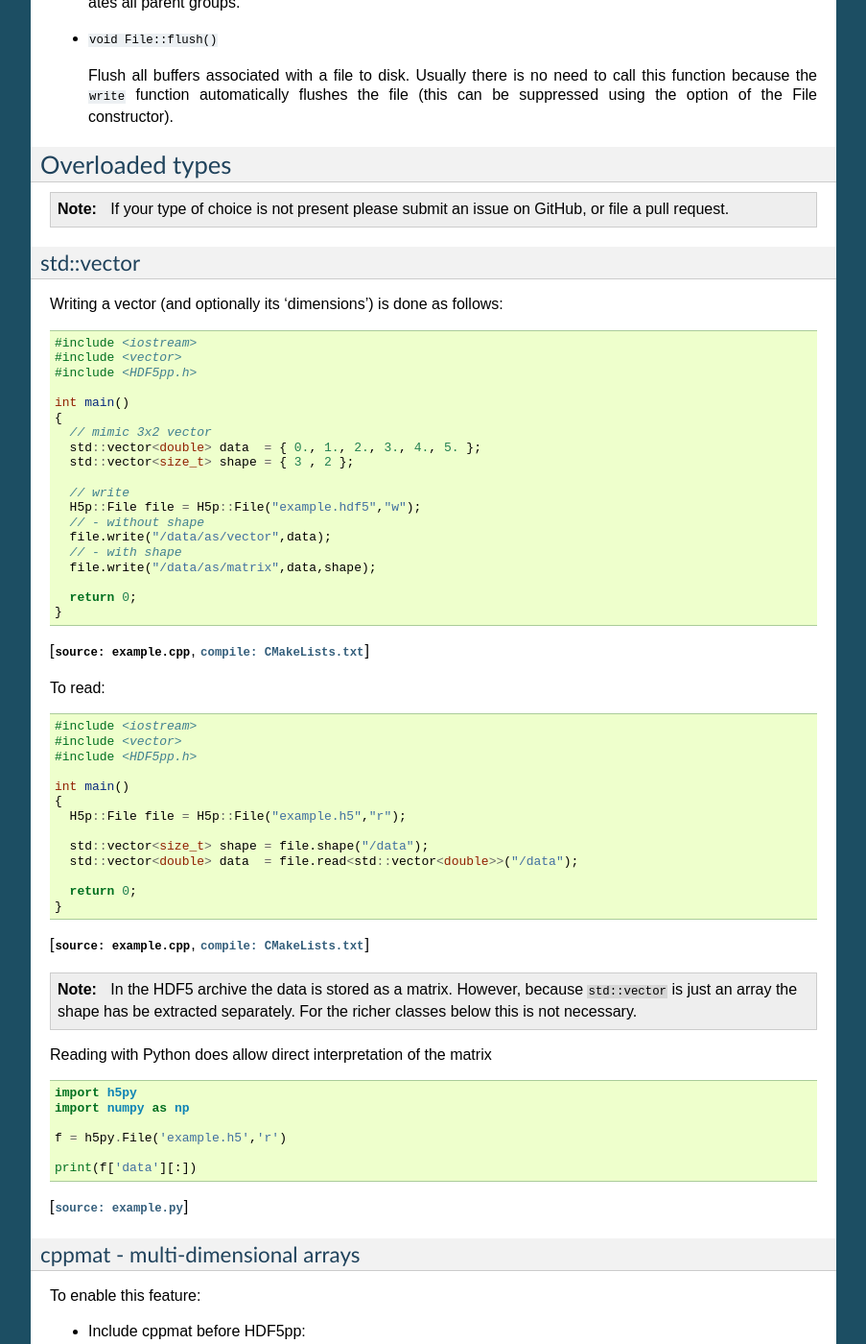
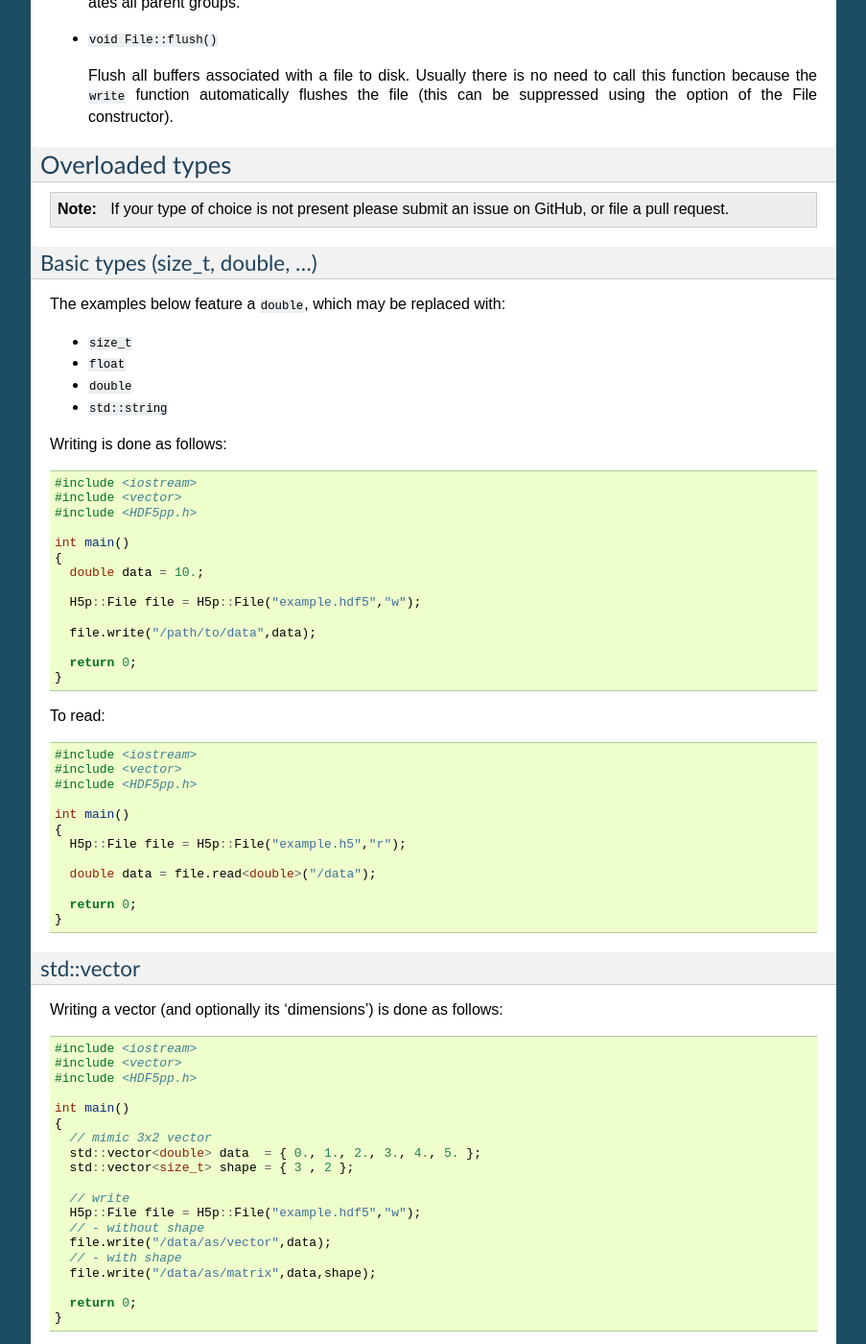
Before and after one commit to tdegeus/HDF5pp, a Sphinx documentation site: the page built from docs/usage.rst, in a window 1280 px wide and 1400 px high, scrolled down 1366 px. Shown: the whole window at 96% size, without its empty margins (198-1101 px from the left). Built offline with Sphinx 7.4.7, drawn with Linux system fonts in a browser that asks for light colours; formulas are drawn with MathJax 3; some of the changed text lies outside the part shown.

Commit message:
Added string

```diff
--- a/docs/usage.rst
+++ b/docs/usage.rst
@@ -86,6 +86,52 @@ Overloaded types
 .. note::
 
   If your type of choice is not present please submit an issue on GitHub, or file a pull request.
+
+Basic types (size_t, double, ...)
+---------------------------------
+
+The examples below feature a ``double``, which may be replaced with:
+
+* ``size_t``
+* ``float``
+* ``double``
+* ``std::string``
+
+Writing is done as follows:
+
+.. code-block:: cpp
+
+  #include <iostream>
+  #include <vector>
+  #include <HDF5pp.h>
+
+  int main()
+  {
+    double data = 10.;
+
+    H5p::File file = H5p::File("example.hdf5","w");
+
+    file.write("/path/to/data",data);
+
+    return 0;
+  }
+
+To read:
+
+.. code-block:: cpp
+
+  #include <iostream>
+  #include <vector>
+  #include <HDF5pp.h>
+
+  int main()
+  {
+    H5p::File file = H5p::File("example.h5","r");
+
+    double data = file.read<double>("/data");
+
+    return 0;
+  }
 
 std::vector
 -----------
```
Also changed, not shown: other parts of docs/usage.rst (+1 -1 lines), docs/compile.rst (+8 -8 lines), 1 other file.
